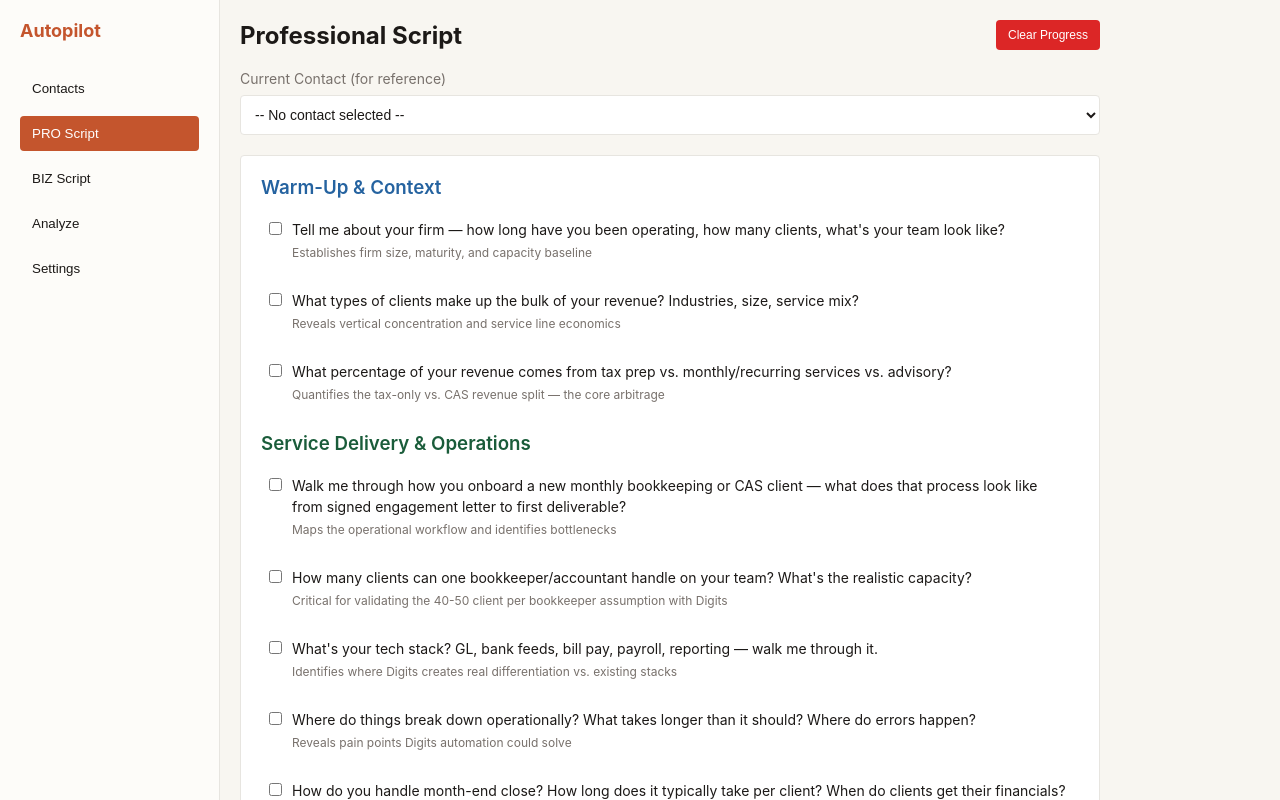
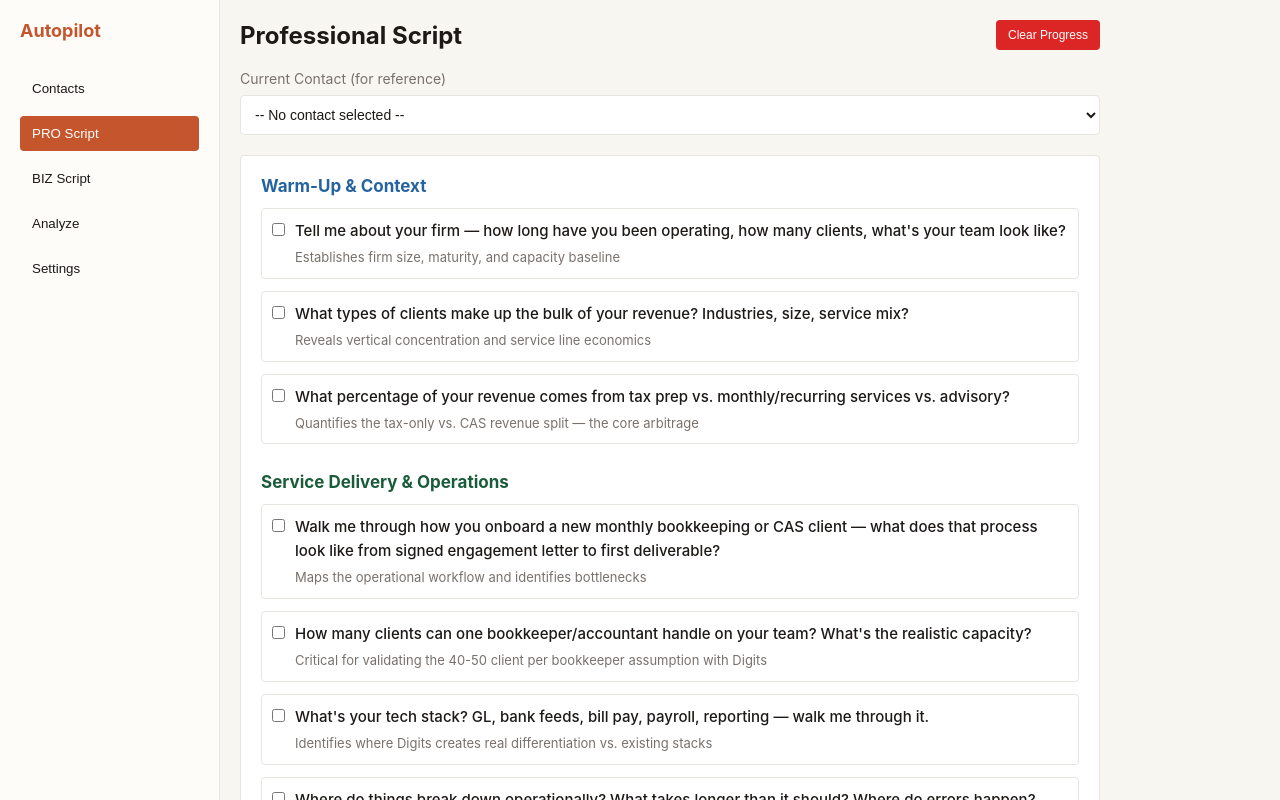
Before and after one commit to chrisjmatthews09-lab/autopilot-discovery-crm, a React (Vite) app: page / in a window 1280 px wide. Both pictures are taken after a click on the button "PRO Script". Built offline with nearby package versions, Linux system fonts and the light colour scheme.

Commit message:
Refactor section and question styles in App.jsx
Updated styles for section headers and questions.

```diff
--- a/src/App.jsx
+++ b/src/App.jsx
@@ -1392,15 +1392,19 @@ function ScriptPage({ contacts, scriptType }) {
           border: `1px solid ${COLORS.border}`,
         }}
       >
-              {script.sections.map((section, sectionIdx) => (
-          <div key={sectionIdx} style={{ marginBottom: '20px' }}>
-            <h3 style={{ color: section.color, fontWeight: '600', marginBottom: '12px' }}>
+                {script.sections.map((section, sectionIdx) => (
+          <div key={sectionIdx} style={{ marginBottom: '28px' }}>
+            <h3 style={{
+              color: section.color,
+              fontWeight: '700',
+              marginBottom: '12px',
+              fontSize: '17px'
+            }}>
               {section.name}
             </h3>
             {section.questions.map((question, qIdx) => {
               const key = `${scriptType}-${sectionIdx}-${qIdx}`;
               const isChecked = checkedQs[key];
-
               return (
                 <label
                   key={qIdx}
@@ -1410,14 +1414,15 @@ function ScriptPage({ contacts, scriptType }) {
                     gap: '10px',
                     cursor: 'pointer',
                     color: COLORS.text,
-                    fontSize: '14px',
-                    lineHeight: '1.5',
+                    fontSize: '15px',
+                    lineHeight: '1.6',
                     marginBottom: '12px',
-                    padding: '8px',
+                    padding: '10px',
                     backgroundColor: isChecked ? COLORS.bg : 'transparent',
                     borderRadius: '4px',
                     textDecoration: isChecked ? 'line-through' : 'none',
                     opacity: isChecked ? 0.6 : 1,
+                    border: `1px solid ${COLORS.border}`
                   }}
                 >
                   <input
@@ -1425,14 +1430,14 @@ function ScriptPage({ contacts, scriptType }) {
                     checked={isChecked}
                     onChange={() => toggleCheck(key)}
                     style={{
-                      marginTop: '3px',
+                      marginTop: '4px',
                       cursor: 'pointer',
                       accentColor: COLORS.accent,
                     }}
                   />
                   <div>
-                    <div>{question.q}</div>
-                    <div style={{ fontSize: '12px', color: COLORS.textDim, marginTop: '4px' }}>
+                    <div style={{ fontWeight: 500 }}>{question.q}</div>
+                    <div style={{ fontSize: '13px', color: COLORS.textDim, marginTop: '4px' }}>
                       {question.why}
                     </div>
                   </div>
```
